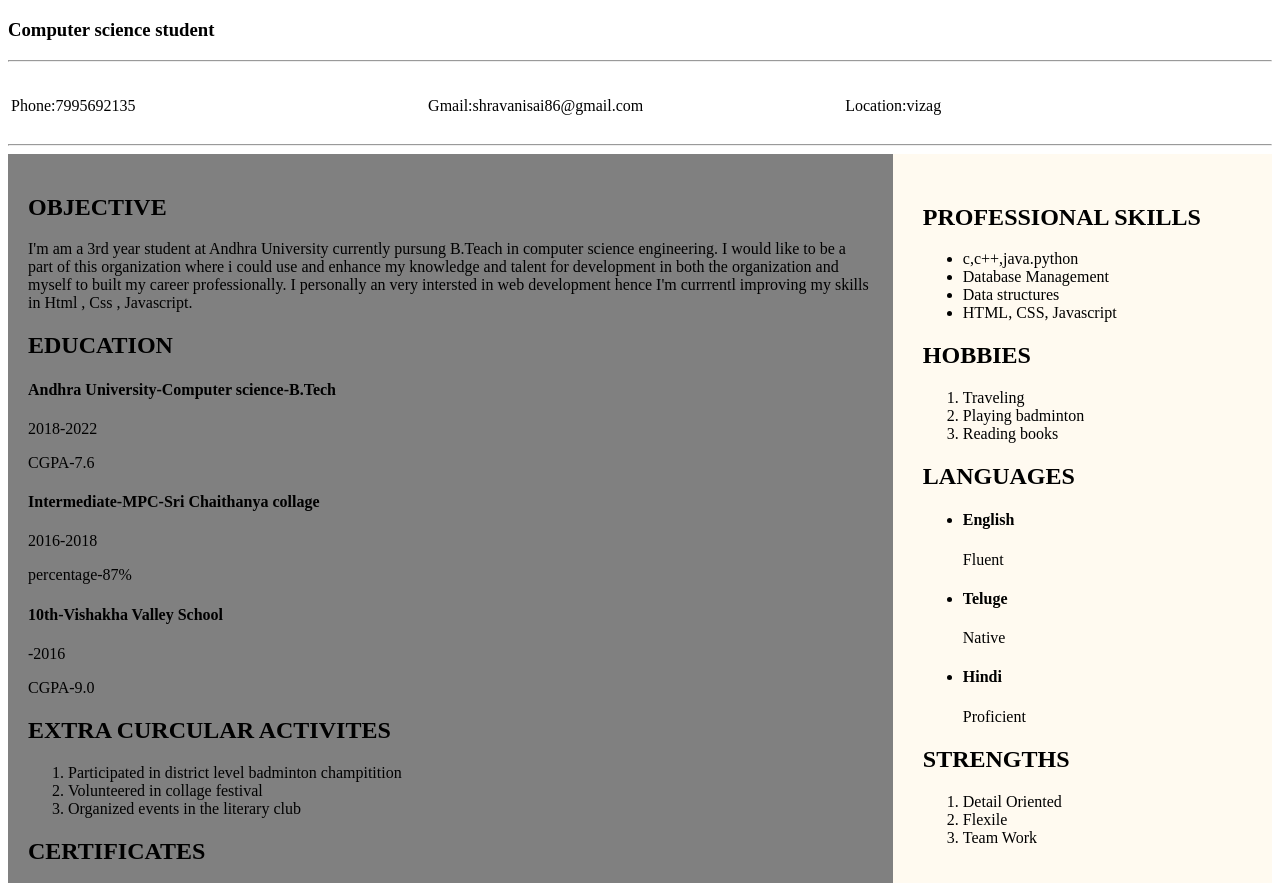
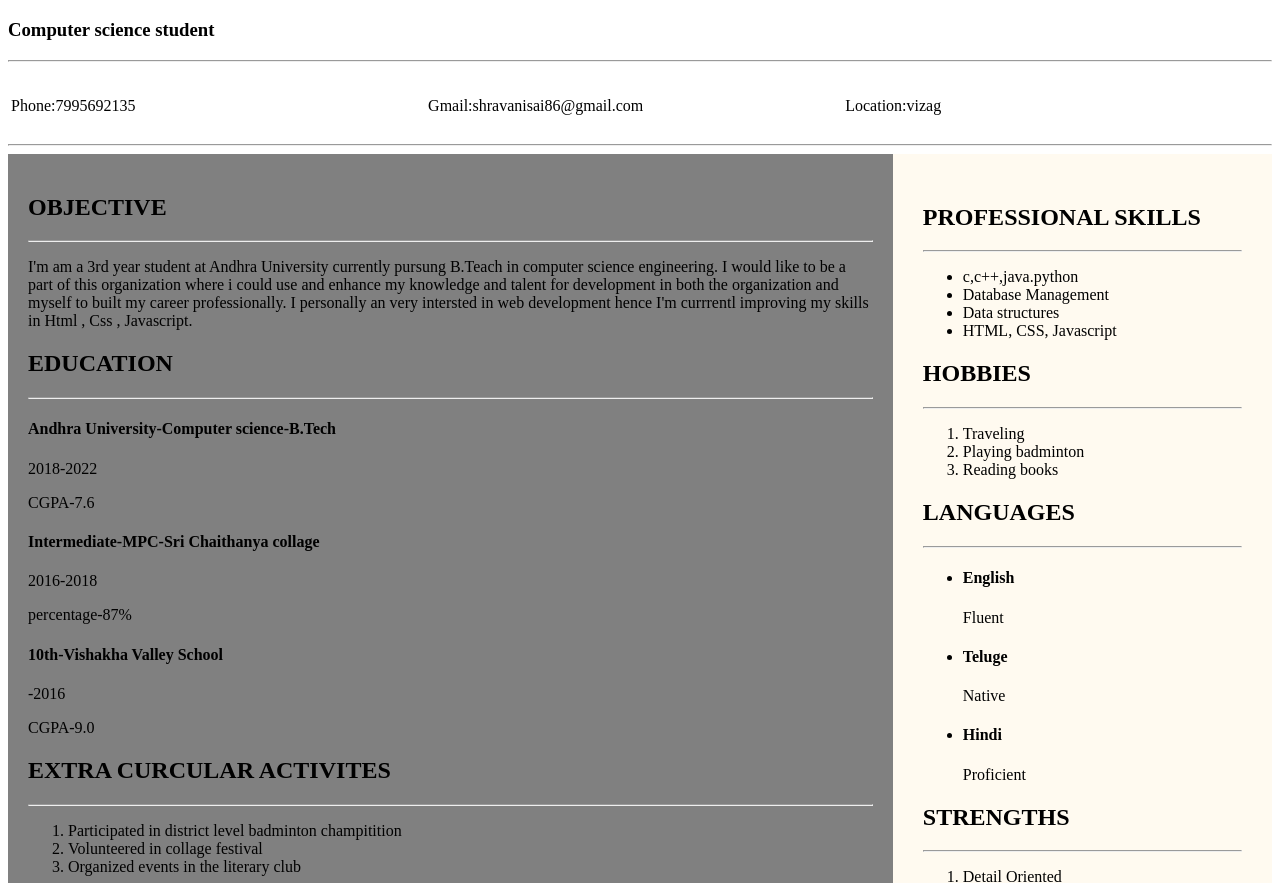
Before and after one commit to sravani-seelam/cv, a plain HTML site: page index.html in a window 1280 px wide. Shown: the part 61-944 px from the top of the page. Drawn offline with Linux system fonts and the light colour scheme.

Commit message:
Update index.html

```diff
--- a/index.html
+++ b/index.html
@@ -26,8 +26,10 @@
         <div class="row">
             <div class="column" style="background-color:#808080;">
                   <h2>OBJECTIVE</h2>
+                  <hr/>
                   <p>I'm am a 3rd year student at Andhra University currently pursung B.Teach in computer science engineering. I would like to be a part of this organization where i could use and enhance my knowledge and talent for development in both the organization and myself to built my career professionally. I personally an very intersted in web development hence I'm currrentl improving my skills in Html , Css , Javascript.</p>
                   <h2>EDUCATION</h2>
+                  <hr/>
                   <h4> Andhra University-Computer science-B.Tech</h4>
                   <p>2018-2022</p>
                   <p> CGPA-7.6</p>
@@ -38,12 +40,14 @@
                   <p>-2016</p>
                   <p>CGPA-9.0</p>
                   <h2> EXTRA CURCULAR ACTIVITES</h2>
+                  <hr/>
                   <ol>
                     <li>Participated in district level badminton champitition</li>
                     <li>Volunteered in collage festival</li>
                     <li>Organized events in the literary club</li>
                   </ol>
                   <h2>CERTIFICATES</h2>
+                  <hr/>
                   <ul>
                     <li><h4>Python For Everybody</h4>
                       <p>Coursera</p>
@@ -53,6 +57,7 @@
                 </div>
                 <div class="col" style="background-color:#FFFAF0;">
                   <h2>PROFESSIONAL SKILLS</h2>
+                  <hr/>
                   <ul>
                     <li>c,c++,java.python</li>
                    <li>Database Management</li>
@@ -60,12 +65,14 @@
                    <li>HTML, CSS, Javascript</li>
                 </ul>
                 <h2>HOBBIES</h2>
+                  <hr/>
                 <ol>
                   <li>Traveling</li>
                   <li>Playing badminton</li>
                   <li>Reading books</li>
                 </ol>
                 <h2>LANGUAGES</h2>
+                  <hr/>
                 <ul>
                   <li><h4>English</h4>
                     <p>Fluent</p></li>
@@ -75,6 +82,7 @@
                    <p>Proficient</p></li>
                </ul>
              <h2>STRENGTHS</h2>
+                  <hr/>
              <ol>
                <li>Detail Oriented</li>
               <li>Flexile</li>
```
